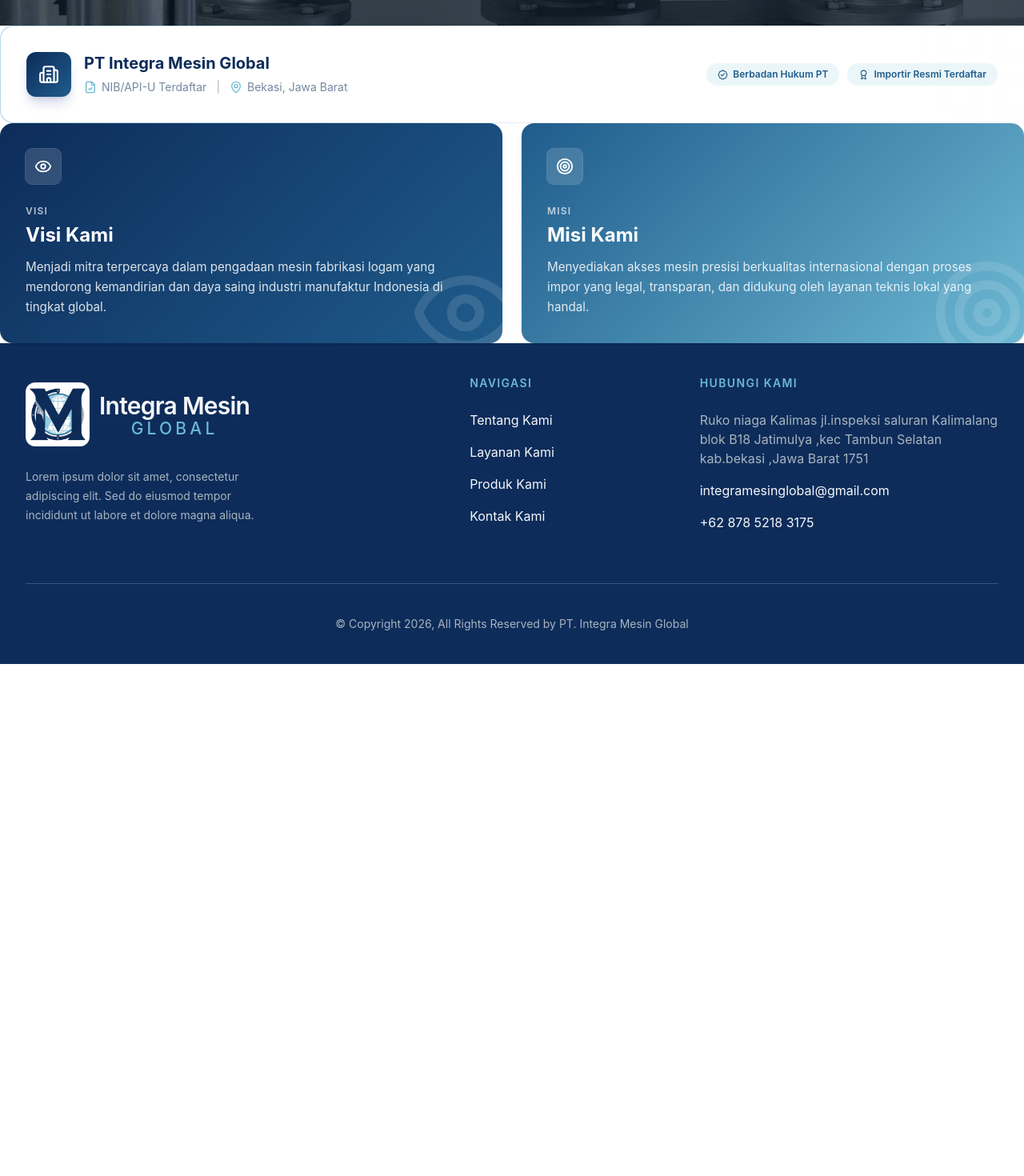
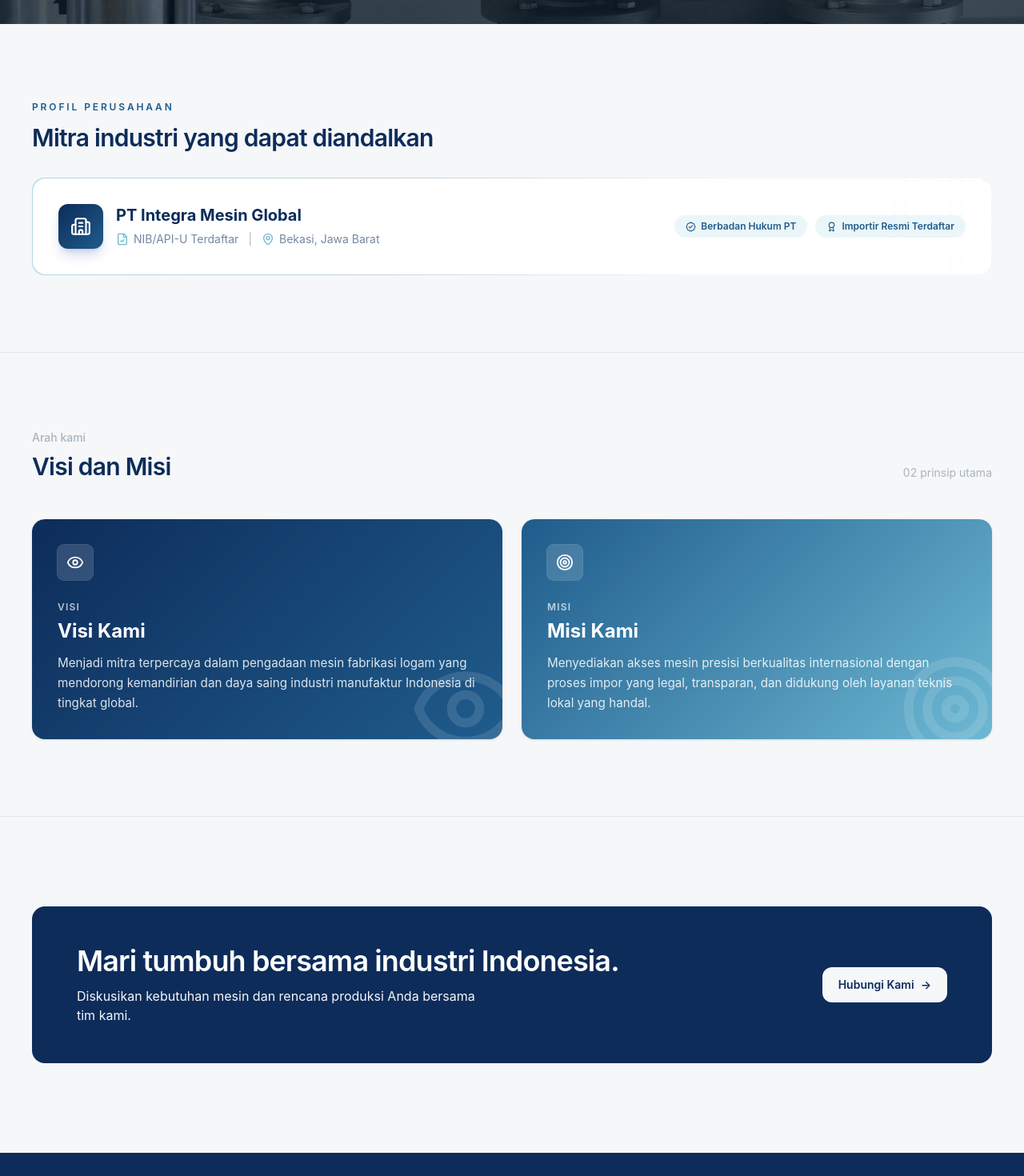
Before and after one commit to MuhamadIlham01/integra-company-porfile, a React (Vite) app: page /about in a window 1280 px wide. Shown: the part 620-2090 px from the top of the page at 80% size. Before the commit the page ends 1450 px from the top, so only its background shows below. Built offline with nearby package versions, Linux system fonts and the light colour scheme.

Commit message:
slight changes

```diff
--- a/src/components/section/about-section/AboutHeader.jsx
+++ b/src/components/section/about-section/AboutHeader.jsx
@@ -1,5 +1,5 @@
 import { Link } from "react-router";
-import aboutHero from "../../../assets/mesin-hero.jpg"; // sesuaikan path
+import aboutHero from "../../../assets/mesin-hero.jpg";
 
 const AboutHeader = () => {
   return (
@@ -34,12 +34,12 @@ const AboutHeader = () => {
               Lihat Katalog
               <span aria-hidden="true">→</span>
             </Link>
-            <Link
+            {/* <Link
               to="/contact"
               className="inline-flex items-center gap-2 rounded-xl border border-white/40 bg-white/10 px-6 py-3 text-sm font-semibold text-white backdrop-blur-sm transition-all duration-300 hover:-translate-y-0.5 hover:bg-white/20 focus:outline-none focus:ring-4 focus:ring-white/30"
             >
               Hubungi Kami
-            </Link>
+            </Link> */}
           </div>
         </div>
       </div>
--- a/src/pages/About.jsx
+++ b/src/pages/About.jsx
@@ -1,3 +1,4 @@
+import { Link } from "react-router";
 import Footer from "../components/layout/Footer";
 import AboutHeader from "../components/section/about-section/AboutHeader";
 import LegalProfileSection from "../components/section/about-section/LegalProfileSection";
@@ -9,8 +10,59 @@ const About = () => {
     <div>
       <NavBar />
       <AboutHeader />
-      <LegalProfileSection />
-      <VisionMissionSection />
+      <main className="bg-[#F5F7F9] text-gray-900">
+        <section className="border-b border-[#A8B4BE]/25">
+          <div className="mx-auto max-w-7xl px-6 py-16 sm:px-8 sm:py-20 lg:px-10 lg:py-24">
+            <div className="mb-8">
+              <p className="text-xs font-semibold tracking-[0.24em] text-[#1F5C8C]">
+                PROFIL PERUSAHAAN
+              </p>
+              <h2 className="mt-3 text-2xl font-semibold tracking-tight text-[#0D2C5A] sm:text-3xl">
+                Mitra industri yang dapat diandalkan
+              </h2>
+            </div>
+            <LegalProfileSection />
+          </div>
+        </section>
+
+        <section className="border-b border-[#A8B4BE]/25">
+          <div className="mx-auto max-w-7xl px-6 py-16 sm:px-8 sm:py-20 lg:px-10 lg:py-24">
+            <div className="mb-10 flex items-end justify-between gap-6 sm:mb-12">
+              <div>
+                <p className="text-sm font-medium text-[#A8B4BE]">Arah kami</p>
+                <h2 className="mt-2 text-2xl font-semibold tracking-tight text-[#0D2C5A] sm:text-3xl">
+                  Visi dan Misi
+                </h2>
+              </div>
+              <span className="hidden text-sm text-[#A8B4BE] sm:block">
+                02 prinsip utama
+              </span>
+            </div>
+            <VisionMissionSection />
+          </div>
+        </section>
+
+        <section>
+          <div className="mx-auto max-w-7xl px-6 py-20 sm:px-8 lg:px-10 lg:py-28">
+            <div className="flex flex-col justify-between gap-8 rounded-2xl bg-[#0D2C5A] px-7 py-10 text-white sm:px-10 sm:py-12 lg:flex-row lg:items-center lg:px-14">
+              <div>
+                <h2 className="text-3xl font-semibold tracking-tight sm:text-4xl">
+                  Mari tumbuh bersama industri Indonesia.
+                </h2>
+                <p className="mt-3 max-w-lg text-sm leading-6 text-[#F5F7F9] sm:text-base">
+                  Diskusikan kebutuhan mesin dan rencana produksi Anda bersama tim kami.
+                </p>
+              </div>
+              <Link
+                to="/contact"
+                className="inline-flex w-fit items-center gap-2 rounded-xl bg-[#F5F7F9] px-5 py-3 text-sm font-semibold text-[#0D2C5A] transition-all duration-300 hover:-translate-y-0.5 hover:bg-[#6DB8D3] focus:outline-none focus:ring-4 focus:ring-[#6DB8D3]/40"
+              >
+                Hubungi Kami <span aria-hidden="true">→</span>
+              </Link>
+            </div>
+          </div>
+        </section>
+      </main>
       <Footer />
     </div>
   );
```
